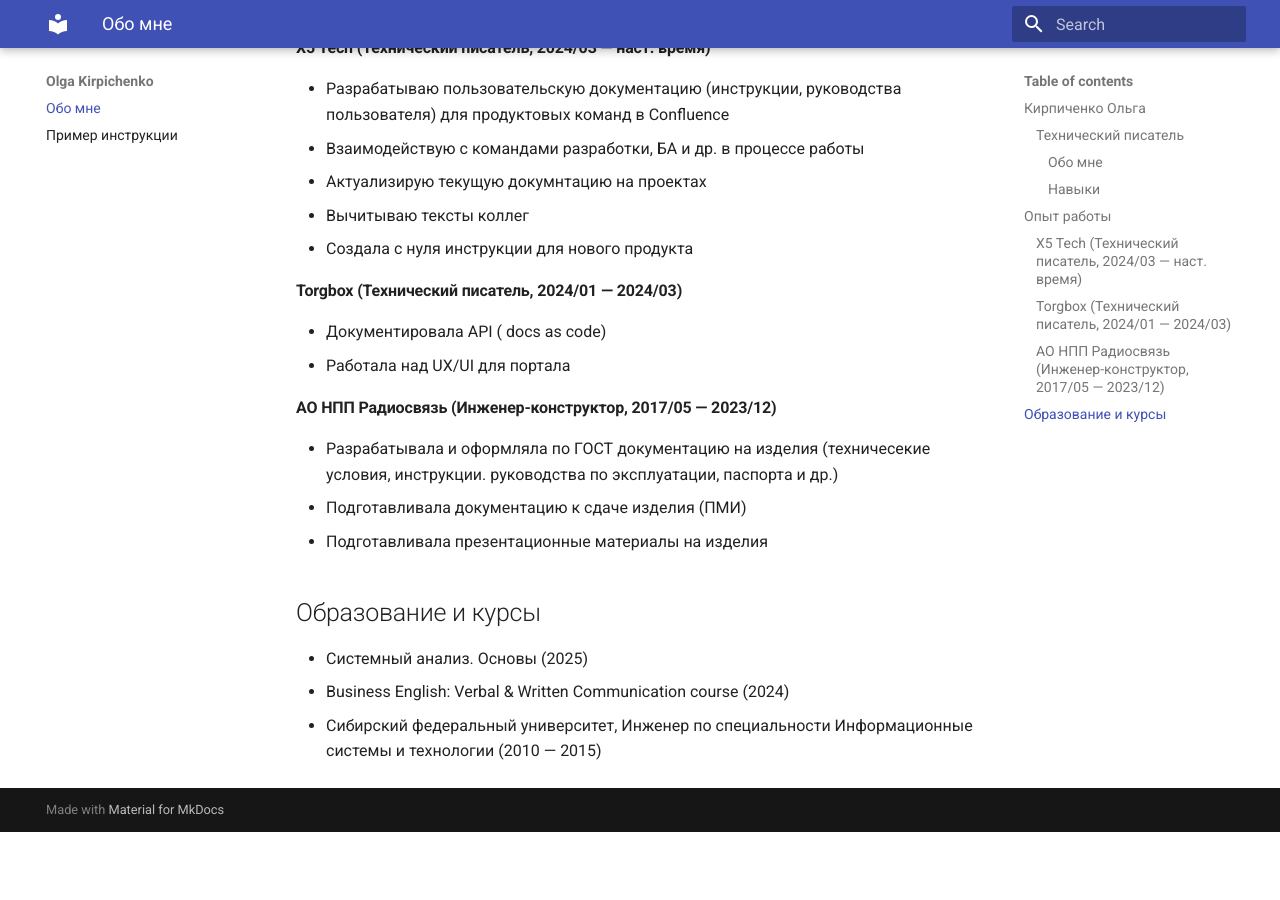
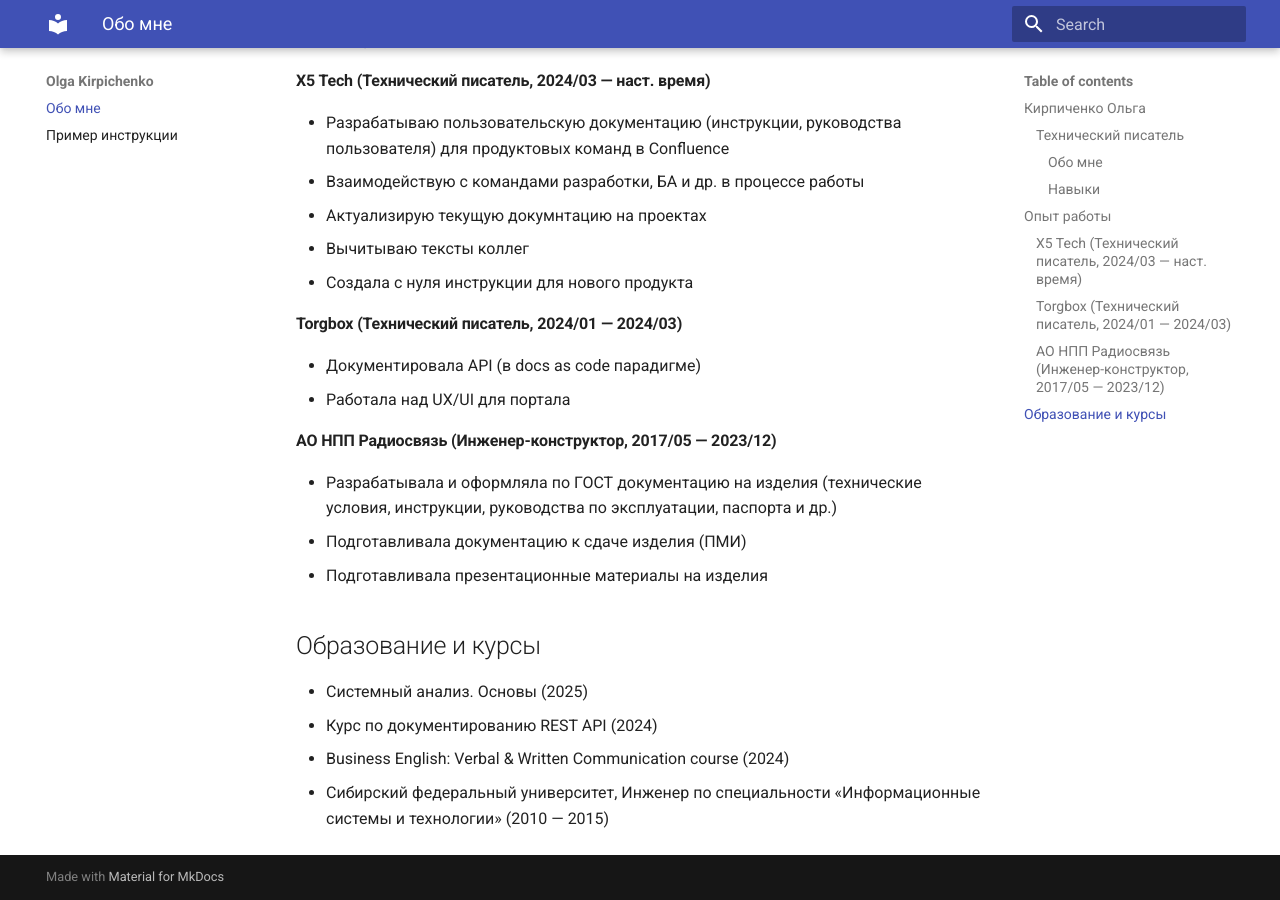
Before and after one commit to OlyaOlya2608/CV_test, an MkDocs documentation site: the page built from docs/index.md, in a window 1280 px wide and 900 px high, scrolled down 752 px. Built offline with MkDocs 1.6.1 and Material for MkDocs 9.7.7, drawn with Linux system fonts in a browser that asks for light colours; before the commit the page ends 1584 px from its top, so only the background shows below that; some of the changed text lies outside the part shown.

Commit message:
финальная

```diff
--- a/docs/index.md
+++ b/docs/index.md
@@ -33,17 +35,18 @@
 
 #### Torgbox (Технический писатель, 2024/01 — 2024/03)
 
-* Документировала API ( docs as code)
+* Документировала API (в docs as code парадигме)
 * Работала над UX/UI для портала
 
 #### АО НПП Радиосвязь (Инженер-конструктор, 2017/05 — 2023/12)
 
-* Разрабатывала и оформляла по ГОСТ документацию на изделия (техничесекие условия, инструкции. руководства по эксплуатации, паспорта и др.)
+* Разрабатывала и оформляла по ГОСТ документацию на изделия (технические условия, инструкции, руководства по эксплуатации, паспорта и др.)
 * Подготавливала документацию к сдаче изделия (ПМИ)
 * Подготавливала презентационные материалы на изделия
 
 ## Образование и курсы
 
 * Системный анализ. Основы (2025)
+* Курс по документированию REST API (2024)
 * Business English: Verbal & Written Communication course (2024)
-* Сибирский федеральный университет, Инженер по специальности Информационные системы и технологии (2010 — 2015)
+* Сибирский федеральный университет, Инженер по специальности «Информационные системы и технологии» (2010 — 2015)
--- a/mkdocs.yml
+++ b/mkdocs.yml
@@ -12,6 +12,7 @@ markdown_extensions:
   - abbr
   - attr_list
   - pymdownx.snippets
+  - tables
 nav:
   - Обо мне: index.md
   - Пример инструкции: instruction.md
```
Also changed, not shown: other parts of docs/index.md (+4 -2 lines), docs/instruction.md (+1 -1 lines), 1 other file.
